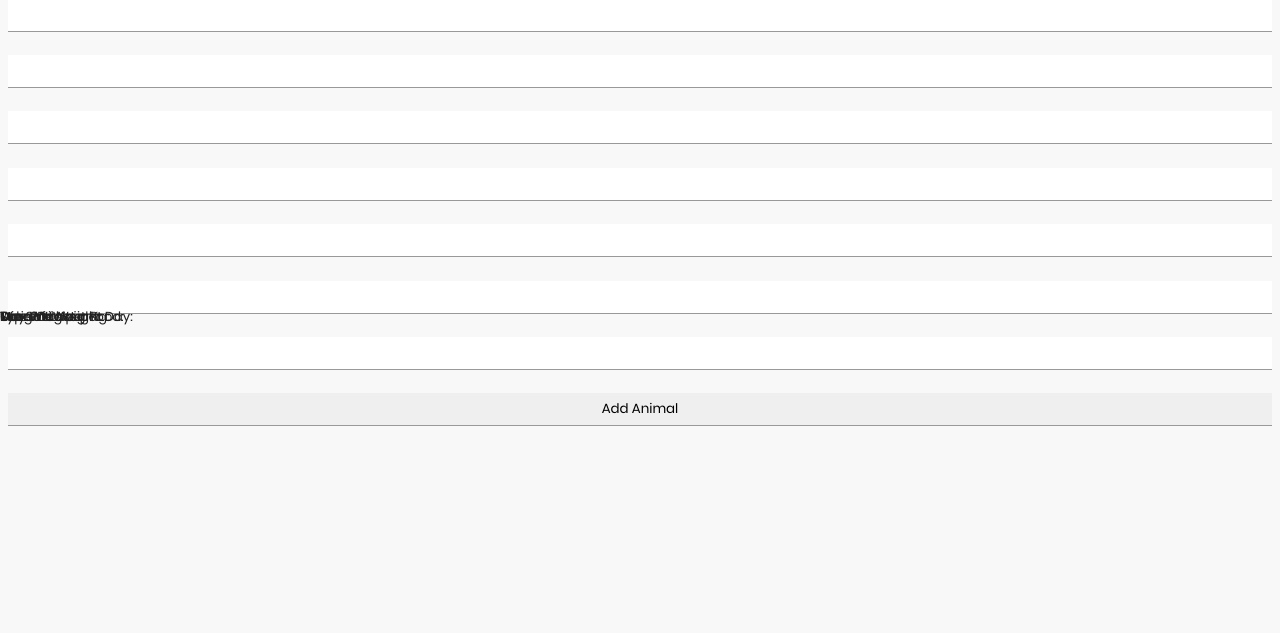
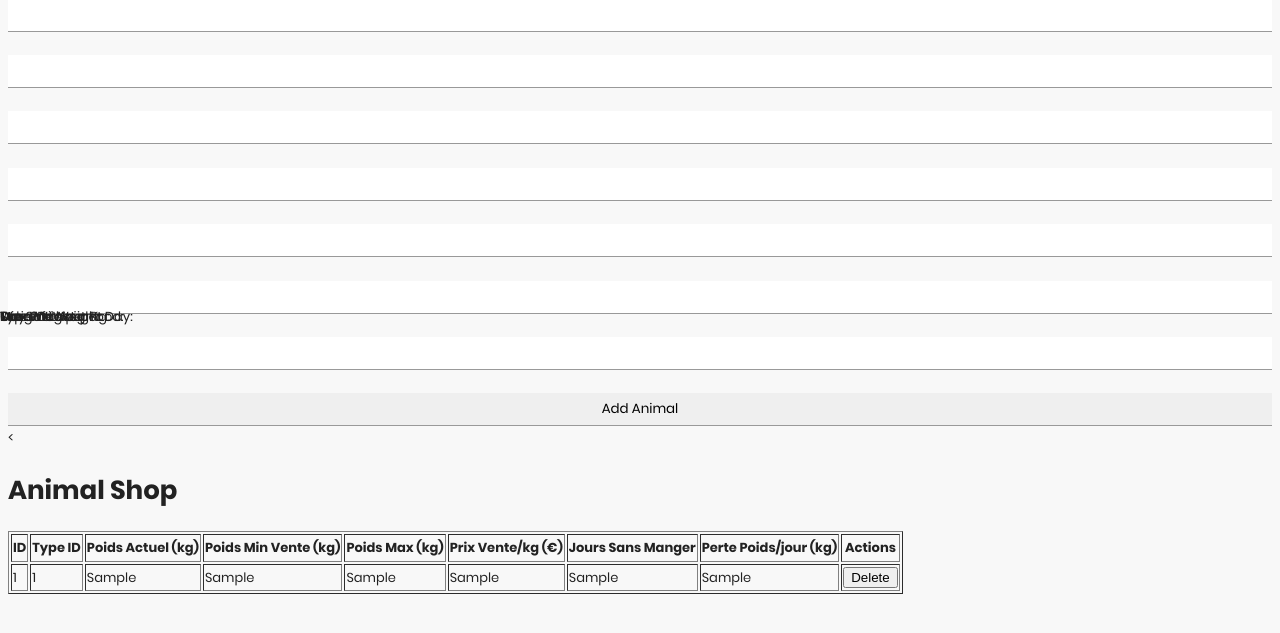
Before and after one commit to Steve-Daniel24/WebFinal, a PHP site: template app/views/Animal_shop.php in a window 1280 px wide. Shown: the part 83-716 px from the top of the page. Run offline with PHP 8.4, Linux system fonts and the light colour scheme; the template is opened without the code that fills it: most values are stand-ins (such as "Sample title", 1, 10 or a date in 2020); style sheets or scripts are compiled from the project's sources.

Commit message:
feature animal updated

```diff
--- a/app/controllers/AnimalController.php
+++ b/app/controllers/AnimalController.php
@@ -129,11 +129,13 @@ class AnimalController
 
         $animalModel = Flight::AnimalModel();
         $animalModel->createAnimalShop($type_id, $poids_actuel, $poids_min_vente, $poids_max, $prix_vente_kg, $jours_sans_manger, $perte_poids_par_jour);
-        Flight::redirect("Animal_shop.php");
+        Flight::render("Animal_shop");
     }
 
     public function animal_shop(){
-        Flight::render("Animal_shop");
+        $animalModel = Flight::AnimalModel();
+        $animals = $animalModel->getAnimalShops();
+        Flight::render("Animal_shop", ['animals' => $animals]);
 }
 
     public function Animalshop_delete($id){
--- a/app/views/Animal_shop.php
+++ b/app/views/Animal_shop.php
@@ -32,5 +32,42 @@
 
         <input type="submit" value="Add Animal">
     </form>
+
+    <<h1>Animal Shop</h1>
+    <table border="1">
+        <thead>
+            <tr>
+                <th>ID</th>
+                <th>Type ID</th>
+                <th>Poids Actuel (kg)</th>
+                <th>Poids Min Vente (kg)</th>
+                <th>Poids Max (kg)</th>
+                <th>Prix Vente/kg (€)</th>
+                <th>Jours Sans Manger</th>
+                <th>Perte Poids/jour (kg)</th>
+                <th>Actions</th>
+            </tr>
+        </thead>
+        <tbody>
+            <?php foreach ($animals as $animal): ?>
+                <tr>
+                    <td><?php echo htmlspecialchars($animal['id']); ?></td>
+                    <td><?php echo htmlspecialchars($animal['type_id']); ?></td>
+                    <td><?php echo htmlspecialchars($animal['poids_actuel']); ?></td>
+                    <td><?php echo htmlspecialchars($animal['poids_min_vente']); ?></td>
+                    <td><?php echo htmlspecialchars($animal['poids_max']); ?></td>
+                    <td><?php echo htmlspecialchars($animal['prix_vente_kg']); ?></td>
+                    <td><?php echo htmlspecialchars($animal['jours_sans_manger']); ?></td>
+                    <td><?php echo htmlspecialchars($animal['perte_poids_par_jour']); ?></td>
+                    <td>
+                    <form action="Animalshop_delete.php" method="post" style="display:inline;">
+                            <input type="hidden" name="id" value="<?php echo htmlspecialchars($animal['id']); ?>">
+                            <button type="submit">Delete</button>
+                        </form>
+                    </td>
+                </tr>
+            <?php endforeach; ?>
+        </tbody>
+    </table>
 </body>
 </html>
```
Also changed, not shown: app/controllers/AlimentationController.php (+1 -6 lines).
